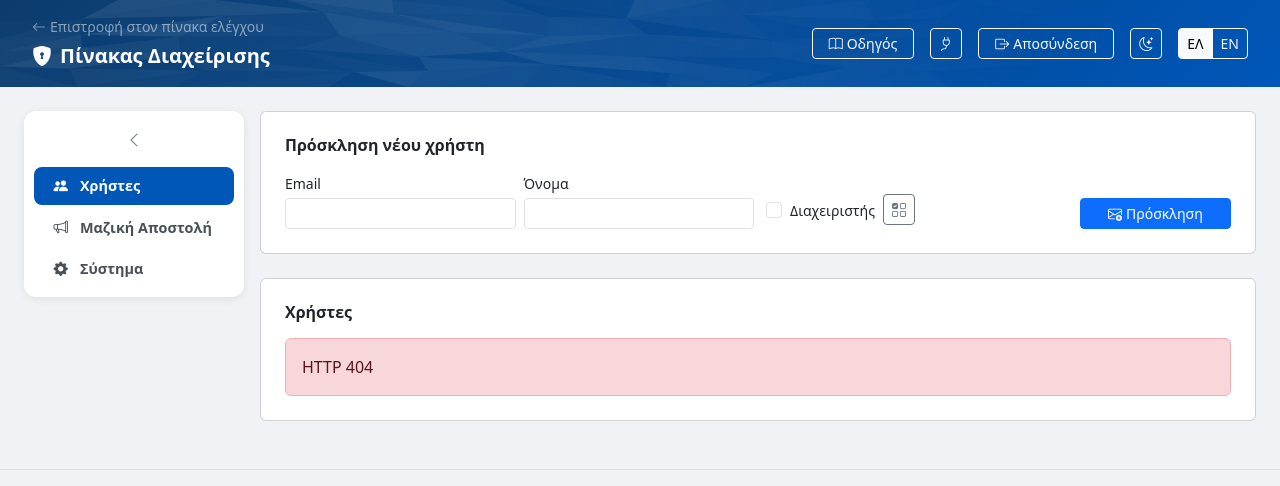
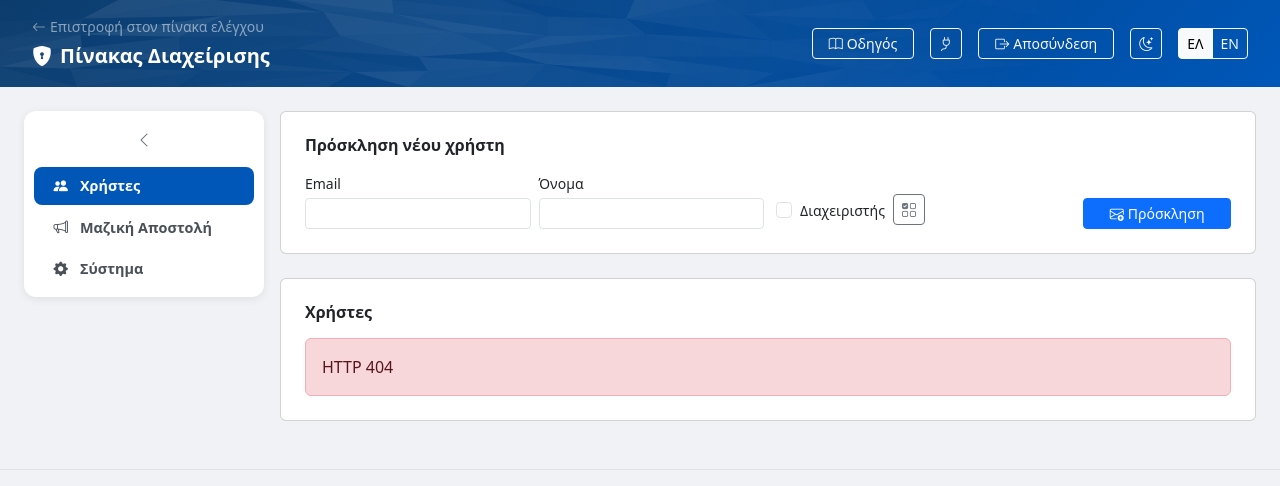
Before and after one commit to OpenDataGR/monitor-data-gov-gr, a Python web app: template templates/admin_users.html in a window 1280 px wide. Shown: the top 486 px of the page. Run offline with Jinja, Linux system fonts and the light colour scheme; the template is opened without the code that fills it, so the values that code supplies are empty; some libraries are stand-ins or nearby versions.

Commit message:
ui: admin sidebar labels wrap instead of overflowing the panel
Co-Authored-By: Claude Sonnet 5.5 <noreply@anthropic.com>

```diff
--- a/templates/admin_users.html
+++ b/templates/admin_users.html
@@ -49,9 +49,9 @@
       border-radius: .5rem;
       font-weight: 600;
       font-size: .9rem;
-      white-space: nowrap;
       overflow: hidden;
     }
+    .admin-nav .nav-link .sidebar-label { min-width: 0; overflow-wrap: anywhere; line-height: 1.2; }
     .admin-nav .nav-link.active { background: #0057b8; color: #fff; }
     .admin-nav .nav-link:not(.active):hover { background: #e9ecef; }
     .admin-nav .nav-link i { width: 1.4rem; text-align: center; flex-shrink: 0; }
@@ -68,7 +68,7 @@
 
     /* ── Collapsible sidebar (same pattern as the main dashboard) ────── */
     .admin-sidebar {
-      width: 220px; flex-shrink: 0; background: #fff; border-radius: 12px;
+      width: 240px; flex-shrink: 0; background: #fff; border-radius: 12px;
       box-shadow: 0 2px 8px rgba(0,0,0,.08); padding: .6rem; margin-right: 1rem;
       position: sticky; top: 1rem; transition: width .2s ease;
     }
```
